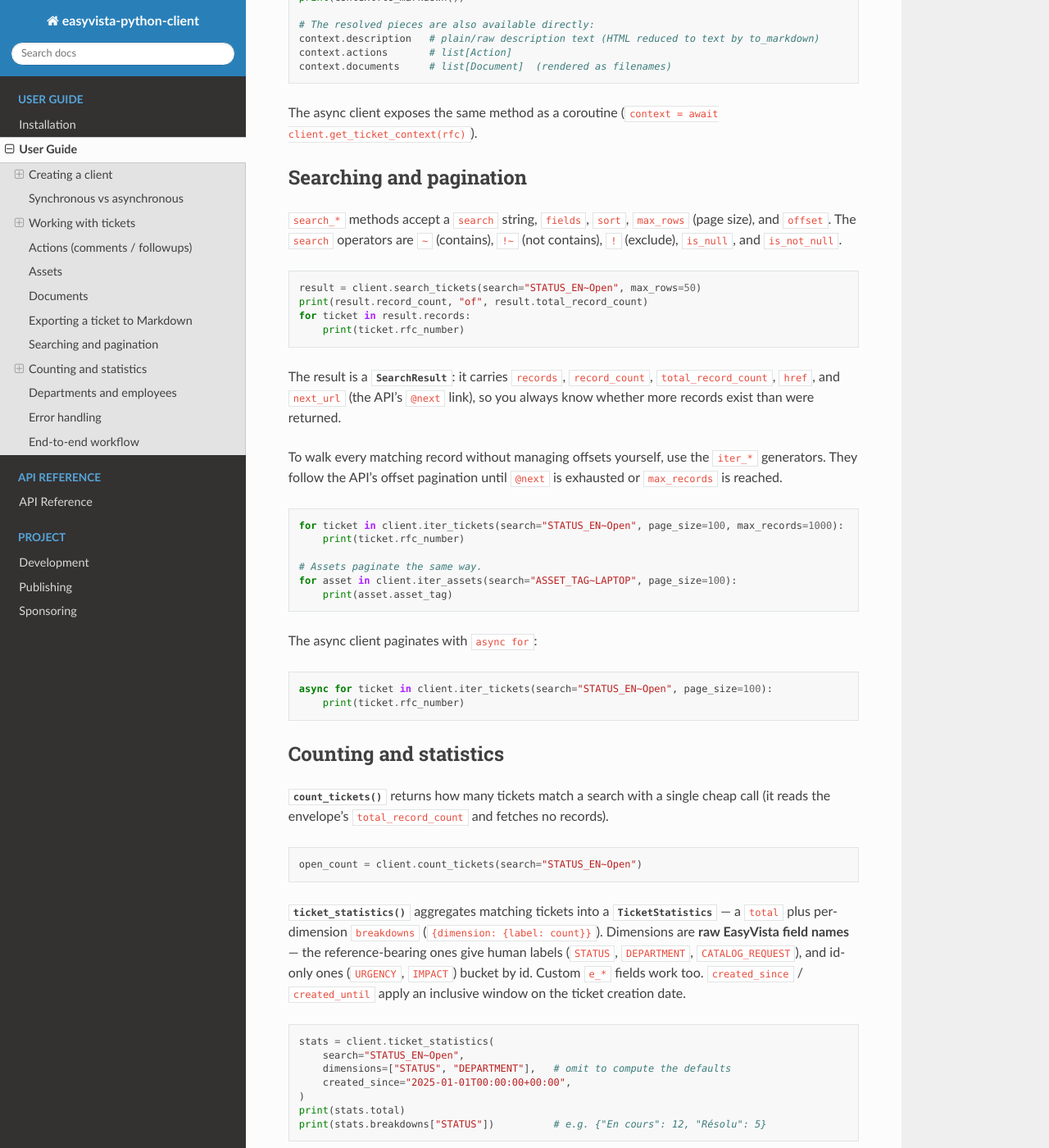
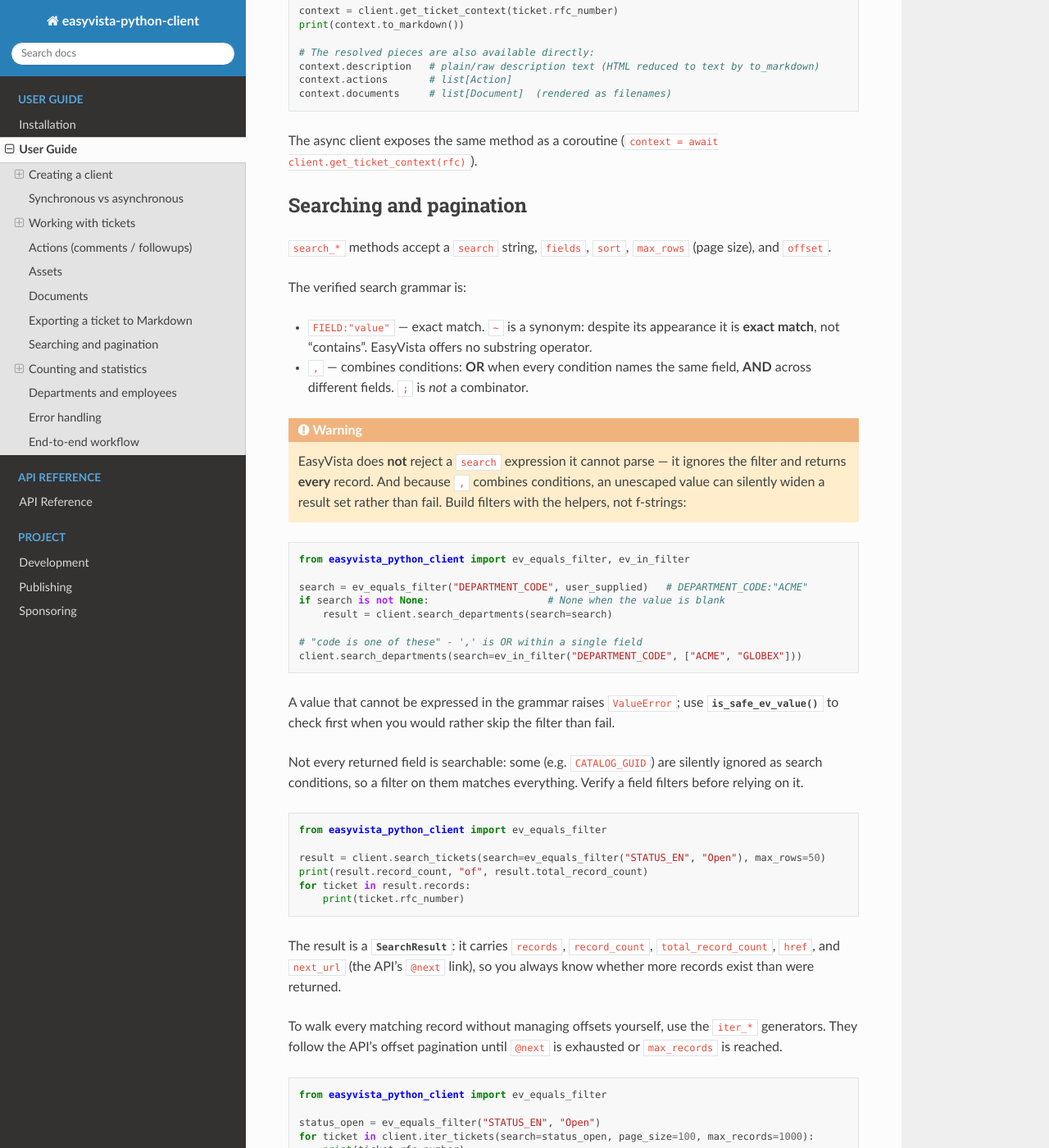
Before and after one commit to baraline/easyvista_python_client, a Sphinx documentation site: the page built from docs/user_guide.rst, in a window 1280 px wide and 1400 px high, scrolled down 3973 px. Shown: the whole window at 82% size. Built offline with Sphinx 7.4.7 and the Read the Docs theme 3.1.0, drawn with Linux system fonts in a browser that asks for light colours; some of the changed text lies outside the part shown.

Commit message:
docs: correct the search operator table and document the filter builders

```diff
--- a/docs/user_guide.rst
+++ b/docs/user_guide.rst
@@ -56,10 +56,11 @@
 
 .. code-block:: python
 
-   from easyvista_python_client import EasyvistaClient
+   from easyvista_python_client import EasyvistaClient, ev_equals_filter
 
    with EasyvistaClient.from_env() as client:
-       results = client.search_tickets(search="STATUS_EN~Open", max_rows=50)
+       search = ev_equals_filter("STATUS_EN", "Open")
+       results = client.search_tickets(search=search, max_rows=50)
 
 .. _sync-vs-async:
 
@@ -73,12 +74,13 @@
 .. code-block:: python
 
    import asyncio
-   from easyvista_python_client import AsyncEasyvistaClient, EasyvistaConfig
+   from easyvista_python_client import AsyncEasyvistaClient, EasyvistaConfig, ev_equals_filter
 
    async def main():
        async with AsyncEasyvistaClient(EasyvistaConfig.from_env()) as client:
            ticket = await client.get_ticket("I240101_0001")
-           async for t in client.iter_tickets(search="STATUS_EN~Open", page_size=100):
+           search = ev_equals_filter("STATUS_EN", "Open")
+           async for t in client.iter_tickets(search=search, page_size=100):
                print(t.rfc_number)
 
    asyncio.run(main())
@@ -174,11 +176,11 @@
 
 .. code-block:: python
 
-   from easyvista_python_client import PostAsset
+   from easyvista_python_client import PostAsset, ev_equals_filter
 
    asset = client.create_asset(PostAsset(catalog_id=3153, asset_tag="LAPTOP-001"))
    one = client.get_asset(str(asset.asset_id))
-   found = client.search_assets(search="ASSET_TAG~LAPTOP", max_rows=50)
+   found = client.search_assets(search=ev_equals_filter("ASSET_TAG", "LAPTOP-001"), max_rows=50)
 
 Documents
 ---------
@@ -222,12 +224,44 @@
 -------------------------
 
 ``search_*`` methods accept a ``search`` string, ``fields``, ``sort``, ``max_rows`` (page size), and
-``offset``. The ``search`` operators are ``~`` (contains), ``!~`` (not contains), ``!`` (exclude),
-``is_null``, and ``is_not_null``.
+``offset``.
+
+The verified search grammar is:
+
+- ``FIELD:"value"`` — exact match. ``~`` is a synonym: despite its appearance it is **exact match**,
+  not "contains". EasyVista offers no substring operator.
+- ``,`` — combines conditions: **OR** when every condition names the same field, **AND** across
+  different fields. ``;`` is *not* a combinator.
+
+.. warning::
+
+   EasyVista does **not** reject a ``search`` expression it cannot parse — it ignores the filter and
+   returns **every** record. And because ``,`` combines conditions, an unescaped value can silently
+   widen a result set rather than fail. Build filters with the helpers, not f-strings:
 
 .. code-block:: python
 
-   result = client.search_tickets(search="STATUS_EN~Open", max_rows=50)
+   from easyvista_python_client import ev_equals_filter, ev_in_filter
+
+   search = ev_equals_filter("DEPARTMENT_CODE", user_supplied)   # DEPARTMENT_CODE:"ACME"
+   if search is not None:                    # None when the value is blank
+       result = client.search_departments(search=search)
+
+   # "code is one of these" - ',' is OR within a single field
+   client.search_departments(search=ev_in_filter("DEPARTMENT_CODE", ["ACME", "GLOBEX"]))
+
+A value that cannot be expressed in the grammar raises ``ValueError``; use
+:func:`~easyvista_python_client.is_safe_ev_value` to check first when you would rather skip the
+filter than fail.
+
+Not every returned field is searchable: some (e.g. ``CATALOG_GUID``) are silently ignored as search
+conditions, so a filter on them matches everything. Verify a field filters before relying on it.
+
+.. code-block:: python
+
+   from easyvista_python_client import ev_equals_filter
+
+   result = client.search_tickets(search=ev_equals_filter("STATUS_EN", "Open"), max_rows=50)
    print(result.record_count, "of", result.total_record_count)
    for ticket in result.records:
        print(ticket.rfc_number)
@@ -241,18 +275,26 @@
 
 .. code-block:: python
 
-   for ticket in client.iter_tickets(search="STATUS_EN~Open", page_size=100, max_records=1000):
+   from easyvista_python_client import ev_equals_filter
+
+   status_open = ev_equals_filter("STATUS_EN", "Open")
+   for ticket in client.iter_tickets(search=status_open, page_size=100, max_records=1000):
        print(ticket.rfc_number)
 
    # Assets paginate the same way.
-   for asset in client.iter_assets(search="ASSET_TAG~LAPTOP", page_size=100):
+   tag_filter = ev_equals_filter("ASSET_TAG", "LAPTOP-001")
+   for asset in client.iter_assets(search=tag_filter, page_size=100):
        print(asset.asset_tag)
 
 The async client paginates with ``async for``:
 
 .. code-block:: python
 
-   async for ticket in client.iter_tickets(search="STATUS_EN~Open", page_size=100):
+   from easyvista_python_client import ev_equals_filter
+
+   async for ticket in client.iter_tickets(
+       search=ev_equals_filter("STATUS_EN", "Open"), page_size=100
+   ):
        print(ticket.rfc_number)
 
 Counting and statistics
@@ -264,7 +306,9 @@
 
 .. code-block:: python
 
-   open_count = client.count_tickets(search="STATUS_EN~Open")
+   from easyvista_python_client import ev_equals_filter
+
+   open_count = client.count_tickets(search=ev_equals_filter("STATUS_EN", "Open"))
 
 :meth:`~easyvista_python_client.EasyvistaClient.ticket_statistics` aggregates matching tickets into a
 :class:`~easyvista_python_client.TicketStatistics` — a ``total`` plus per-dimension ``breakdowns``
@@ -275,8 +319,10 @@
 
 .. code-block:: python
 
+   from easyvista_python_client import ev_equals_filter
+
    stats = client.ticket_statistics(
-       search="STATUS_EN~Open",
+       search=ev_equals_filter("STATUS_EN", "Open"),
        dimensions=["STATUS", "DEPARTMENT"],   # omit to compute the defaults
        created_since="2025-01-01T00:00:00+00:00",
    )
```
Also changed, not shown: CHANGELOG.md (+19 -0 lines), README.md (+17 -5 lines), docs/api_reference.rst (+15 -0 lines).
